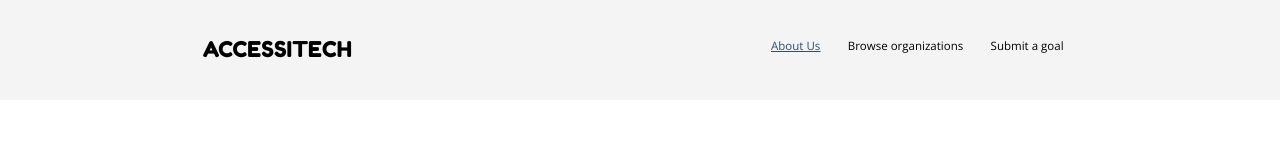
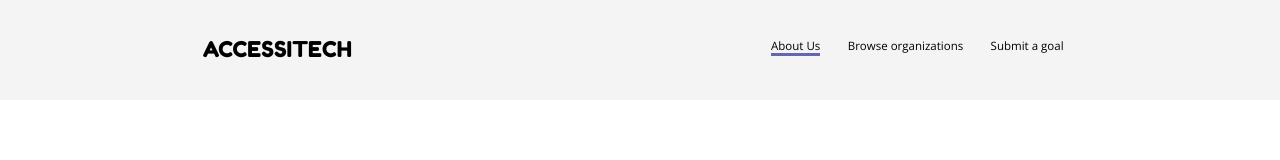
Before and after one commit to autumn-info-442a/team-a, a React (Create React App) app in the folder my-app/: page / in a window 1280 px wide. In both pictures the pointer is over the link 795 px from the left and 45 px from the top of the page. Shown: the top 160 px of the page. Built offline with nearby package versions, Linux system fonts and the light colour scheme.

Commit message:
styled links on nav bar

```diff
--- a/my-app/src/components/NavBar/navbar.css
+++ b/my-app/src/components/NavBar/navbar.css
@@ -18,10 +18,15 @@ nav li {
   list-style-type: none;
 }
 
-nav a {
+.navbar-links a {
   text-decoration: none;
   font-size: 0.9vw;
   color: black;
+}
+
+.navbar-links a:hover {
+  text-decoration: none;
+  border-bottom: 3px solid #6466AE;
 }
 
 nav #logo {
@@ -29,6 +34,7 @@ nav #logo {
   font-weight: 400;
   font-family: 'Fredoka One', cursive;
   text-decoration: none;
+  color: black;
 }
 
 nav .navbar-links {
```
